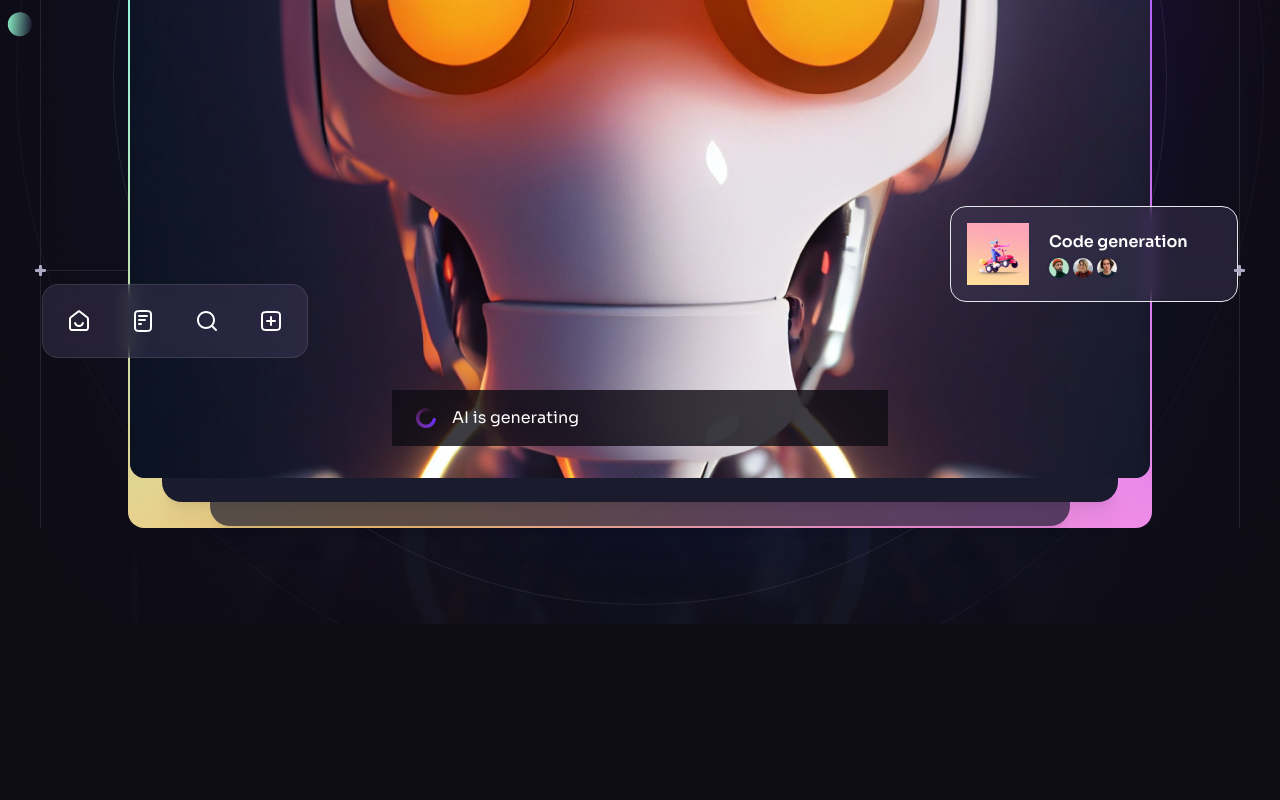
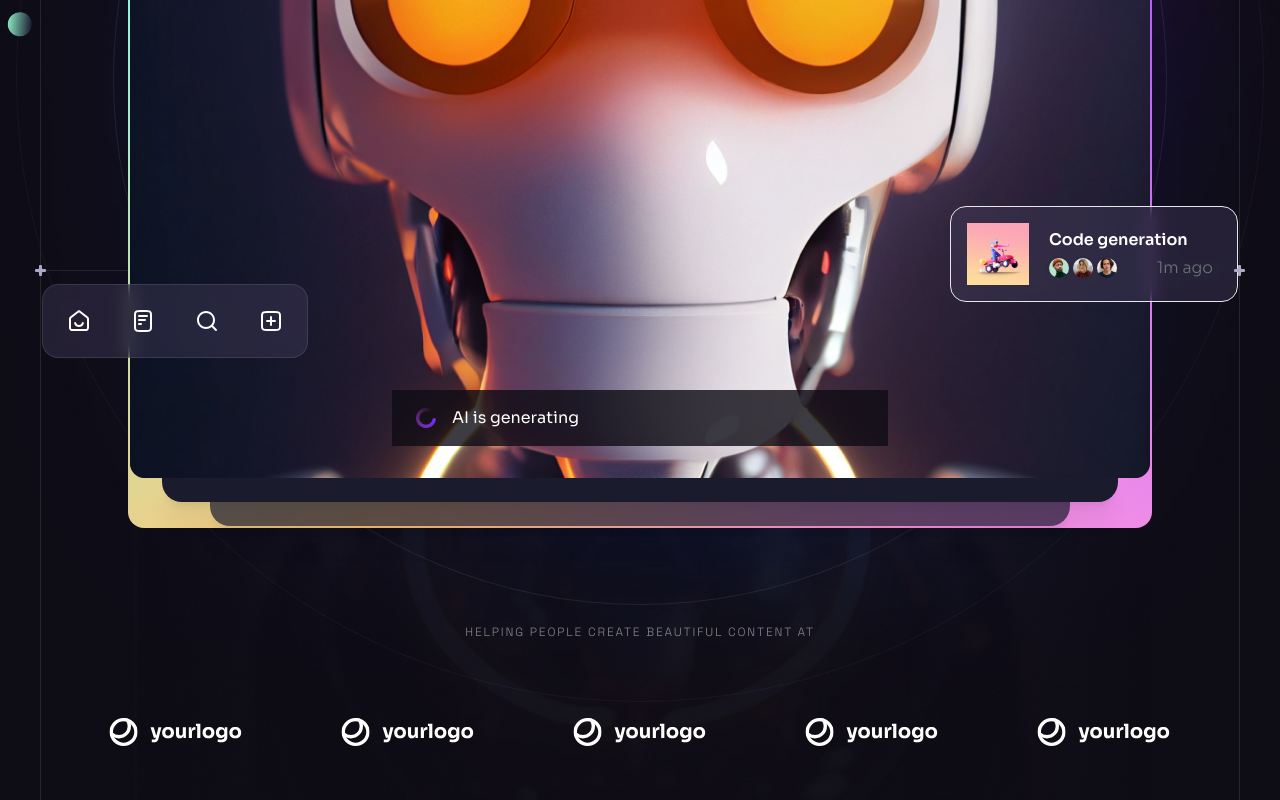
Before and after one commit to btarrant/brainwave, a React (Vite) app: page / in a window 1280 px wide. Shown: the part 698-1498 px from the top of the page. Before the commit the page ends 1322 px from the top, so only its background shows below. Built offline with nearby package versions, Linux system fonts and the light colour scheme.

Commit message:
Add logos to bottom of hero

```diff
--- /dev/null
+++ b/src/components/CompanyLogos.jsx
@@ -0,0 +1,20 @@
+import { companyLogos } from "../constants";
+
+const CompanyLogos = ({ className }) => {
+  return (
+    <div className={className}>
+      <h5 className="tagline mb-6 text-center text-n-1/50">
+        Helping people create beautiful content at
+      </h5>
+      <ul className="flex">
+        {companyLogos.map((logo, index) => (
+          <li className="flex items-center justify-center flex-1 h-[8.5rem]" key={index}>
+            <img src={logo} width={134} height={28} alt={logo} />
+          </li>
+        ))}
+      </ul>
+    </div>
+  );
+};
+
+export default CompanyLogos;
--- a/src/components/Hero.jsx
+++ b/src/components/Hero.jsx
@@ -7,6 +7,7 @@
 import { useRef } from "react";
 import Generating from "./Generating";
 import Notification from "./Notification";
+import CompanyLogos from "./CompanyLogos";
 
 const Hero = () => {
   const parallaxRef = useRef(null);
@@ -104,6 +105,7 @@
           </div>
           <BackgroundCircles />
         </div>
+        <CompanyLogos className="hidden relative z-10 mt-20 lg:block" />
       </div>
       <BottomLine />
     </Section>
--- a/src/components/Notification.jsx
+++ b/src/components/Notification.jsx
@@ -22,6 +22,7 @@
               </li>
             ))}
           </ul>
+          <div className="body-2 text-n-13">1m ago</div>
         </div>
       </div>
     </div>
```
